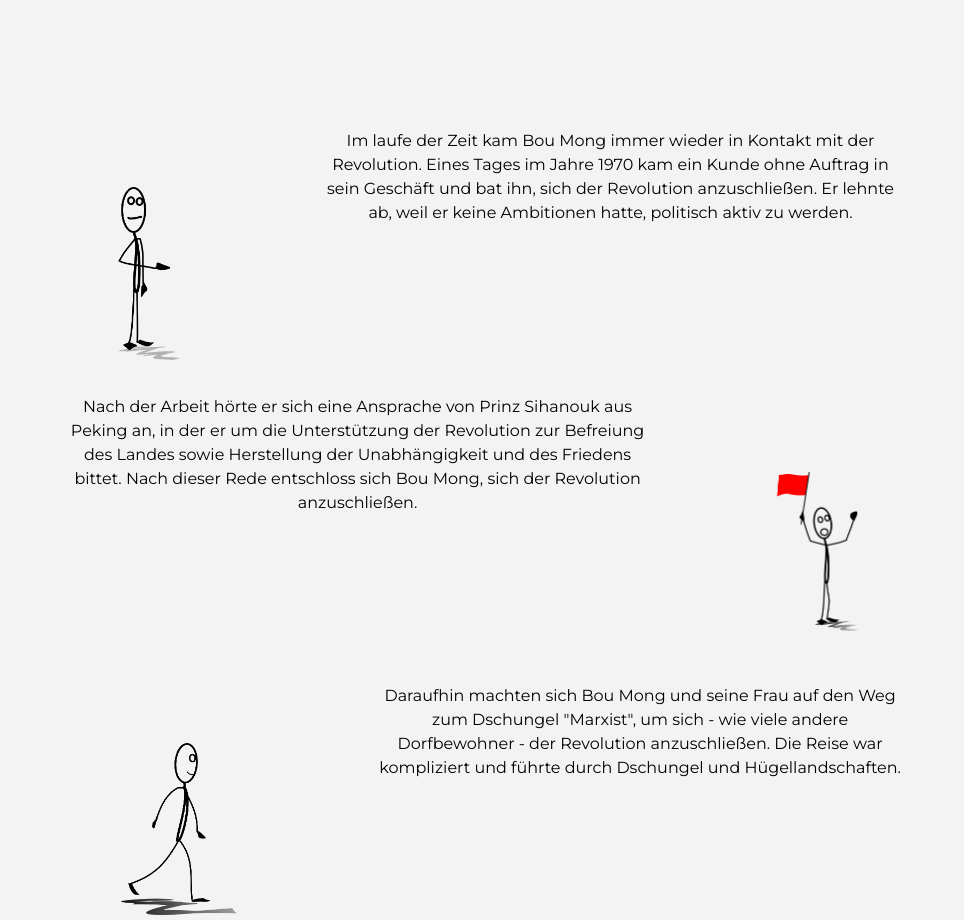
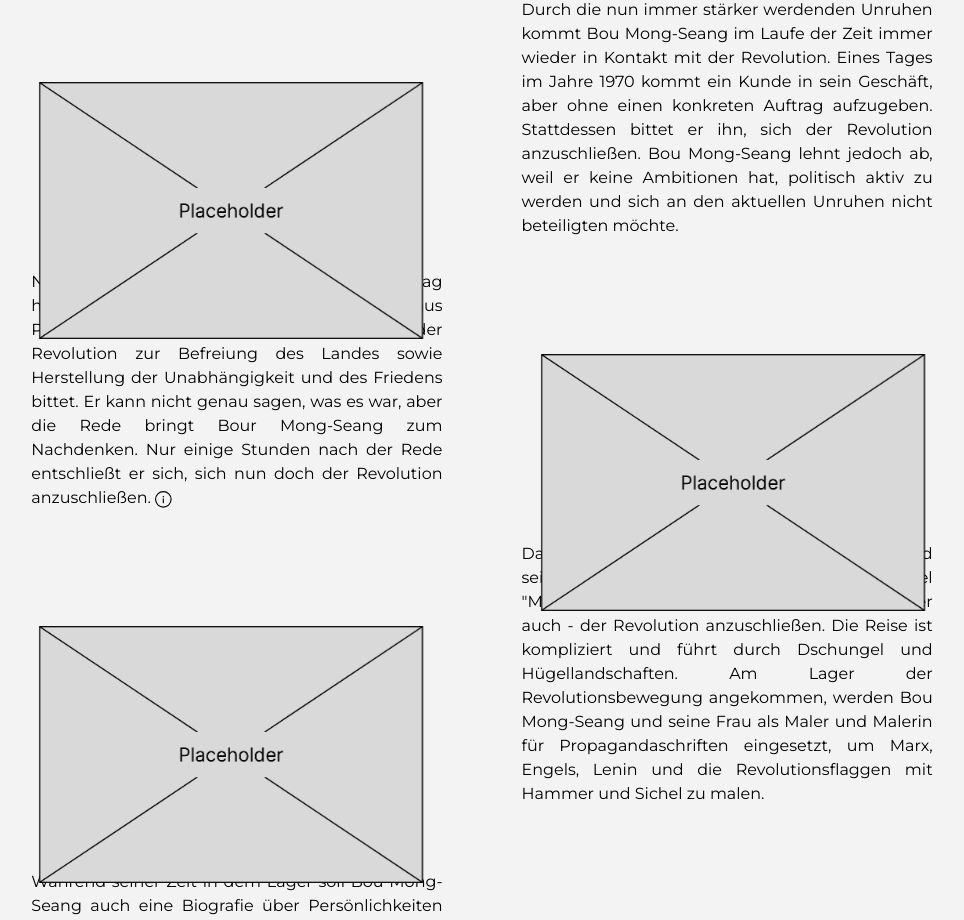
Before and after one commit to carlobeckmann2602/digital-storytelling-, a React (Vite) app: page / in a window 1280 px wide. Shown: the part 11080-12000 px from the top of the page, without its empty margins (58-1022 px from the left). Built offline with nearby package versions, Linux system fonts and the light colour scheme.

Commit message:
refactor PreInvasionB: Adapt texts

```diff
--- a/src/components/chapter/PreInvasionB/PreInvasionB.module.scss
+++ b/src/components/chapter/PreInvasionB/PreInvasionB.module.scss
@@ -6,14 +6,38 @@
 
 .section {
   display: flex;
-  align-items: center;
+  flex-direction: row;
+  justify-content: space-between;
   gap: 10%;
-  margin-left: 10%;
-  margin-right: 10%;
-  margin-top: 10%;
+  padding: 0 7%;
+
+  &.leftAlign {
+    justify-content: flex-start;
+
+    p {
+      width: 40%;
+      text-align: justify;
+    }
+  }
+
+  &.rightAlign {
+    justify-content: flex-end;
+
+    p {
+      width: 40%;
+      text-align: justify;
+    }
+  }
+
+  .imgS {
+    width: 300px;
+  }
+
+  .imgM {
+    width: 500px;
+  }
 }
 
 .img {
-  width: 50%;
-  height: 50%;
+  width: 400px;
 }
--- a/src/components/chapter/PreInvasionB/PreInvasionB.tsx
+++ b/src/components/chapter/PreInvasionB/PreInvasionB.tsx
@@ -5,13 +5,8 @@ import useOnScreen from '../../../helpers/useOnScreenHook'
 import classes from './PreInvasionB.module.scss'
 import * as language from './PreInvasionB_lang'
 import { Parallax } from 'react-scroll-parallax'
-import sampleHand from '@/assets/img/sample_hand.png'
-import sampleRevolution from '@/assets/img/sample_revolution.png'
-import sampleLaufen from '@/assets/img/sample_gehen.png'
-import sampleMalen from '@/assets/img/sample_malen.png'
-import sampleZufrieden from '@/assets/img/sample_zufrieden.png'
-import sampleSorge from '@/assets/img/sample_Sorge.png'
-import sampleFight from '@/assets/img/sample_Fight.png'
+import PlaceholderImage from '@/assets/img/Placeholder.png'
+import Modal from '../../Modal/Modal'
 
 interface Props {
   setCurrentChapter: (chapter: Chapter) => void
@@ -42,45 +37,41 @@ const PreInvasionB = (props: Props) => {
       </div>
       <div className={classes.section}>
         <Parallax speed={10}>
-          <img src={sampleHand} alt='Austauschbild' className={classes.img} />
+          <img src={PlaceholderImage} alt='Austauschbild' className={classes.img} />
         </Parallax>
-        <p>{language.b_erste_kontakte}</p>
+        <p style={{ alignSelf: 'center', textAlign: 'justify' }}>{language.T1_Kontakt}</p>
       </div>
       <div className={classes.section}>
-        <p>{language.b_ansprache}</p>
+        <p style={{ alignSelf: 'center', textAlign: 'justify' }}>
+          {language.T2_Ansprache}
+          <Modal>
+            <p>TODO Rede</p>
+            <p>
+              Kurzer Kontext dazu, warum Sihanouk im Exil ist und ggf. worum es in der Rede ging...
+            </p>
+          </Modal>
+        </p>
         <Parallax speed={10}>
-          <img src={sampleRevolution} alt='Austauschbild' className={classes.img} />
+          <img src={PlaceholderImage} alt='Austauschbild' className={classes.img} />
         </Parallax>
       </div>
       <div className={classes.section}>
         <Parallax speed={10}>
-          <img src={sampleLaufen} alt='Austauschbild' className={classes.img} />
+          <img src={PlaceholderImage} alt='Austauschbild' className={classes.img} />
         </Parallax>
-        <p>{language.b_aufbruch}</p>
+        <p style={{ alignSelf: 'center', textAlign: 'justify' }}>{language.T3_Maler}</p>
       </div>
       <div className={classes.section}>
-        <p>{language.b_maler}</p>
+        <p style={{ alignSelf: 'center', textAlign: 'justify' }}>{language.T4_Biographie}</p>
         <Parallax speed={10}>
-          <img src={sampleMalen} alt='Austauschbild' className={classes.img} />
+          <img src={PlaceholderImage} alt='Austauschbild' className={classes.img} />
         </Parallax>
       </div>
       <div className={classes.section}>
         <Parallax speed={10}>
-          <img src={sampleZufrieden} alt='Austauschbild' className={classes.img} />
+          <img src={PlaceholderImage} alt='Austauschbild' className={classes.img} />
         </Parallax>
-        <p>{language.b_biographie}</p>
-      </div>
-      <div className={classes.section}>
-        <p>{language.b_bomabadiert}</p>
-        <Parallax speed={10}>
-          <img src={sampleSorge} alt='Austauschbild' className={classes.img} />
-        </Parallax>
-      </div>
-      <div className={classes.section}>
-        <Parallax speed={10}>
-          <img src={sampleFight} alt='Austauschbild' className={classes.img} />
-        </Parallax>
-        <p>{language.b_druckerei}</p>
+        <p style={{ alignSelf: 'center', textAlign: 'justify' }}>{language.T5_Druckerei}</p>
       </div>
       <div ref={bottomRef}></div>
     </div>
--- a/src/components/chapter/PreInvasionB/PreInvasionB_lang.ts
+++ b/src/components/chapter/PreInvasionB/PreInvasionB_lang.ts
@@ -1,19 +1,15 @@
-export const b_erste_kontakte =
-  'Im laufe der Zeit kam Bou Mong immer wieder in Kontakt mit der Revolution. Eines Tages im Jahre 1970 kam ein Kunde ohne Auftrag in sein Geschäft und bat ihn, sich der Revolution anzuschließen. Er lehnte ab, weil er keine Ambitionen hatte, politisch aktiv zu werden.'
-export const b_ansprache =
-  'Nach der Arbeit hörte er sich eine Ansprache von Prinz Sihanouk aus Peking an, in der er um die Unterstützung der Revolution zur Befreiung des Landes sowie Herstellung der Unabhängigkeit und des Friedens bittet. Nach dieser Rede entschloss sich Bou Mong, sich der Revolution anzuschließen.'
+/* eslint-disable camelcase */
+export const T1_Kontakt =
+  'Durch die nun immer stärker werdenden Unruhen kommt Bou Mong-Seang im Laufe der Zeit immer wieder in Kontakt mit der Revolution. Eines Tages im Jahre 1970 kommt ein Kunde in sein Geschäft, aber ohne einen konkreten Auftrag aufzugeben. Stattdessen bittet er ihn, sich der Revolution anzuschließen. Bou Mong-Seang lehnt jedoch ab, weil er keine Ambitionen hat, politisch aktiv zu werden und sich an den aktuellen Unruhen nicht beteiligten möchte.'
 
-export const b_aufbruch =
-  'Daraufhin machten sich Bou Mong und seine Frau auf den Weg zum Dschungel "Marxist", um sich - wie viele andere Dorfbewohner - der Revolution anzuschließen. Die Reise war kompliziert und führte durch Dschungel und Hügellandschaften.'
+export const T2_Ansprache =
+  'Nach dem ansonsten gewöhnlichen Arbeitstag hört er sich eine Ansprache von Prinz Sihanouk aus Peking an, in der er um die Unterstützung der Revolution zur Befreiung des Landes sowie Herstellung der Unabhängigkeit und des Friedens bittet. Er kann nicht genau sagen, was es war, aber die Rede bringt Bour Mong-Seang zum Nachdenken. Nur einige Stunden nach der Rede entschließt er sich, sich nun doch der Revolution anzuschließen.'
 
-export const b_maler =
-  'Dort wurden Bou Mong und seine Frau als Maler:in für Propaganda eingesetzt, um Marx, Engels, Lenin und die Revolutionsflaggen mit Hammer und Sichel zu malen.'
+export const T3_Maler =
+  'Daraufhin machen sich Bou Mong-Seang und seine Frau auf den Weg in den Dschungel "Marxist", um sich - wie viele andere Dorfbewohner auch - der Revolution anzuschließen. Die Reise ist kompliziert und führt durch Dschungel und Hügellandschaften. Am Lager der Revolutionsbewegung angekommen, werden Bou Mong-Seang und seine Frau als Maler und Malerin für Propagandaschriften eingesetzt, um Marx, Engels, Lenin und die Revolutionsflaggen mit Hammer und Sichel zu malen.'
 
-export const b_biographie =
-  'Während seiner Zeit dort, sollte Bou Mong eine Biografie schreiben. Als Autor änderte er seinen Namen von Bou Mong-Seang zu Bou Meng, um seine Identität vor Angriffen außerhalb und innerhalb der Revolutionsbewegung zu schützen.'
+export const T4_Biographie =
+  'Während seiner Zeit in dem Lager soll Bou Mong-Seang auch eine Biografie über Persönlichkeiten der Revolutionsbewegung schreiben. Als Autor ändert er seinen Namen von Bou Mong-Seang zu Bou Meng, um seine Identität vor Angriffen außerhalb und innerhalb der Revolutionsbewegung zu schützen.'
 
-export const b_bomabadiert =
-  'Die Revolutionsbewegung wurde im Dschungel regelmäßig von den Truppen von Lol Non bombadiert und verlegte deshalb regelmäßig den Standort.'
-
-export const b_druckerei =
-  'Bou Meng wurde eine Beschäftigung in Druckerei zugeteilt. Er und seine Kameraden erhielten täglich Meldungen von der Front und erfuhren von der Umstellung Phom Penhs und dem erfolgreichen Angriff auf die Verteidigung von Lon Nols Truppen. Er freute sich über den bevorstehenden Sieg.'
+export const T5_Druckerei =
+  'Die Revolutionsbewegung wird im Dschungel regelmäßig von den Truppen von Lon Nol bombardiert. Um sich vor den Angriffen zu verstecken, verlegen sie regelmäßig den Standort. Bou Meng wird schließlich eine Beschäftigung in einer Druckerei zugeteilt. Er und seine Kameraden erhalten täglich Meldungen von den Revolutionskämpfern an der Front und erfahren von der Umstellung Phom Penhs und dem erfolgreichen Angriff auf die Verteidigung von Lon Nols Truppen. Bei Bou Meng und seinen Kameraden verbreitet sich Euphorie: Sie fiebern zusammen dem bevorstehenden Sieg über Lon Nol entgegen.'
--- a/src/helpers/constants.ts
+++ b/src/helpers/constants.ts
@@ -31,7 +31,7 @@ export const CHAPTERS = new Map([
     'PRE_INVASION_B',
     {
       time: '1970 - 1973',
-      title: 'Bou Mengs Leben vor der Invasion',
+      title: 'Bou Mong-Seangs Weg zur Revolution',
       person: 'bou',
       place: 'Beispielort3',
     },
```
